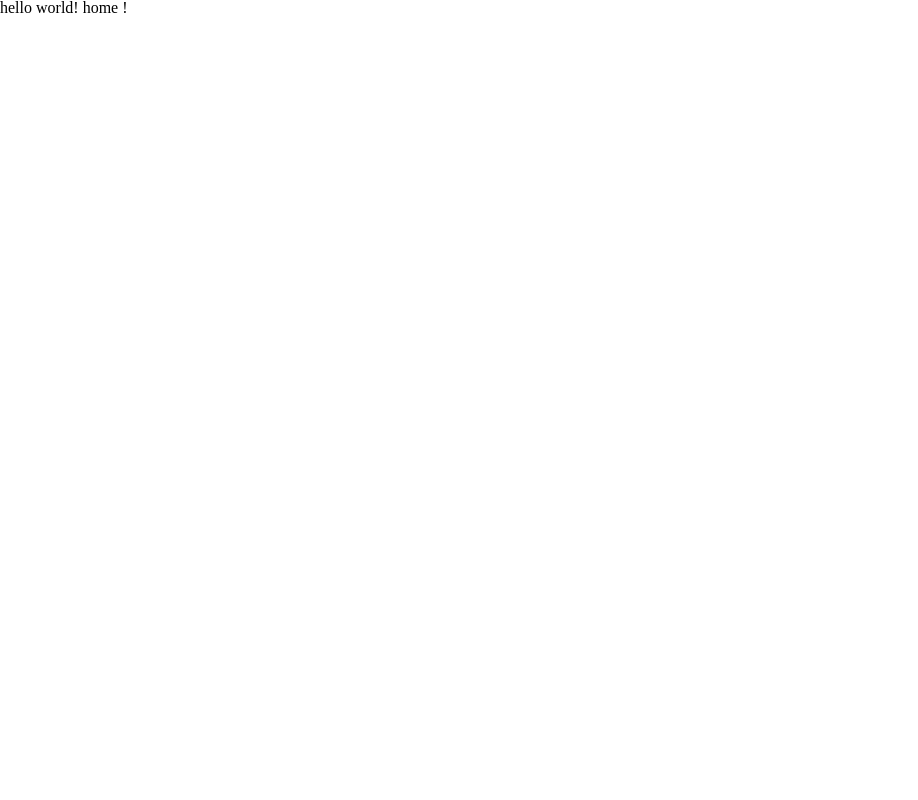
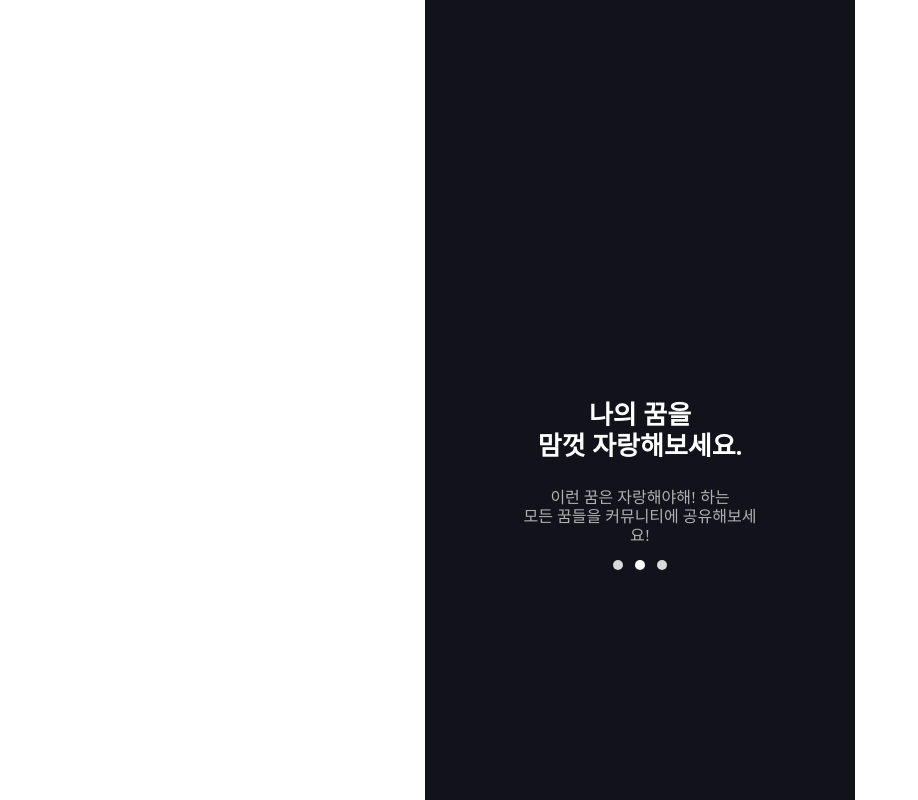
Before and after one commit to TEAM-DREAMCATCHER/DREAMCATCHER_Front-End, a React (Vite) app: page / in a window 1280 px wide. Shown: the whole page, without its empty margins (0-918 px from the left). Built offline with nearby package versions, Linux system fonts and the light colour scheme.

Commit message:
feat: carosel 컴포넌트 구현

```diff
--- a/package.json
+++ b/package.json
@@ -9,6 +9,7 @@
     "preview": "vite preview"
   },
   "dependencies": {
+    "@types/node": "^18.14.1",
     "@types/styled-components": "^5.1.26",
     "axios": "^1.3.4",
     "react": "^18.2.0",
--- a/src/Routes/index.tsx
+++ b/src/Routes/index.tsx
@@ -3,11 +3,12 @@ import { createBrowserRouter } from 'react-router-dom'
 import Home from '../pages/home'
 import ErrorPage from '../pages/ErrorPage'
 import SignUp from '../pages/signup'
+import Onboarding from '../pages/onboarding'
 
 const router = createBrowserRouter([
     {
         path: '/',
-        element: <Home />,
+        element: <Onboarding />,
         errorElement: <ErrorPage />,
     },
     {
--- /dev/null
+++ b/src/pages/onboarding/index.tsx
@@ -0,0 +1,65 @@
+import {
+    CarouselBox,
+    CarouselItem,
+    CarouselList,
+    CarouselNav,
+    CarouselNavItem,
+    Desc,
+    OnboardingLayout,
+    Title,
+    TitleBox,
+} from '@/pages/onboarding/styles'
+import { useEffect, useState } from 'react'
+
+function Onboarding() {
+    const [idx, setIdx] = useState(0)
+
+    useEffect(() => {
+        const executeCallback = () => {
+            setIdx((idx) => (idx + 1 >= 3 ? 0 : idx + 1))
+        }
+
+        const timerId = setInterval(executeCallback, 3000)
+
+        return () => clearInterval(timerId)
+    }, [])
+
+    return (
+        <OnboardingLayout>
+            <CarouselBox>
+                <CarouselList idx={idx}>
+                    <CarouselItem>
+                        <TitleBox>
+                            <Title>희미했던 꿈을</Title>
+                            <Title>선명하게 기록해보아요.</Title>
+                        </TitleBox>
+                        <Desc>조금만 지나도 잊어버리는 나의 꿈,</Desc>
+                        <Desc>기록해드림에 기록해보세요!</Desc>
+                    </CarouselItem>
+                    <CarouselItem>
+                        <TitleBox>
+                            <Title>나의 꿈을</Title>
+                            <Title>맘껏 자랑해보세요.</Title>
+                        </TitleBox>
+                        <Desc>이런 꿈은 자랑해야해! 하는</Desc>
+                        <Desc>모든 꿈들을 커뮤니티에 공유해보세요!</Desc>
+                    </CarouselItem>
+                    <CarouselItem>
+                        <TitleBox>
+                            <Title>희미했던 꿈을</Title>
+                            <Title>선명하게 기록해보아요.</Title>
+                        </TitleBox>
+                        <Desc>조금만 지나도 잊어버리는 나의 꿈,</Desc>
+                        <Desc>기록해드림에 기록해보세요!</Desc>
+                    </CarouselItem>
+                </CarouselList>
+                <CarouselNav>
+                    <CarouselNavItem isCurrent={idx === 0}></CarouselNavItem>
+                    <CarouselNavItem isCurrent={idx === 1}></CarouselNavItem>
+                    <CarouselNavItem isCurrent={idx === 2}></CarouselNavItem>
+                </CarouselNav>
+            </CarouselBox>
+        </OnboardingLayout>
+    )
+}
+export default Onboarding
--- /dev/null
+++ b/src/pages/onboarding/styles.ts
@@ -0,0 +1,85 @@
+import styled from 'styled-components'
+
+// NOTE: 다른 화면과 중복되는 layout
+export const Layout = styled.div`
+    width: 100%;
+    max-width: 430px;
+    margin: auto;
+    min-height: 100vh;
+    background: #12121b;
+    color: #ffffff;
+`
+
+export const OnboardingLayout = styled(Layout)`
+    padding-top: 400px;
+`
+
+export const CarouselBox = styled.div`
+    width: 250px;
+    overflow-x: hidden;
+    margin: auto;
+    position: relative;
+    height: 170px;
+`
+
+export const CarouselNav = styled.div`
+    position: absolute;
+    bottom: 0;
+    display: flex;
+    gap: 12px;
+    left: 0;
+    right: 0;
+    justify-content: center;
+`
+
+export const CarouselNavItem = styled.li<{ isCurrent?: boolean }>`
+    display: block;
+    width: 10px;
+    height: 10px;
+    border-radius: 50%;
+
+    background-color: ${(props) => (props?.isCurrent ? '#fff' : '#D9D9D9')};
+`
+
+export const CarouselList = styled.ul<{ idx: number }>`
+    color: #fff;
+    display: flex;
+    flex-wrap: nowrap;
+
+    transform: translateX(${(props) => -250 * props.idx}px);
+
+    &::after {
+        content: '';
+        display: block;
+        width: 100px;
+    }
+`
+
+export const CarouselItem = styled.li`
+    text-align: center;
+    width: 250px;
+    min-width: 250px;
+    height: 125px;
+`
+
+export const TitleBox = styled.div`
+    margin-bottom: 26px;
+`
+
+export const Title = styled.h2`
+    font-weight: 700;
+    font-size: 26px;
+    line-height: 31px;
+    text-align: center;
+
+    color: #ffffff;
+`
+
+export const Desc = styled.p`
+    font-weight: 500;
+    font-size: 16px;
+    line-height: 19px;
+    text-align: center;
+
+    color: #b0b0b0;
+`
--- a/vite.config.ts
+++ b/vite.config.ts
@@ -1,7 +1,13 @@
 import { defineConfig } from 'vite'
 import react from '@vitejs/plugin-react'
+import path from 'path'
 
 // https://vitejs.dev/config/
 export default defineConfig({
     plugins: [react()],
+    resolve: {
+        alias: {
+            '@': path.resolve(__dirname, './src'),
+        },
+    },
 })
```
Also changed, not shown: 1 other file (tests, documents, lock files or other folders).
